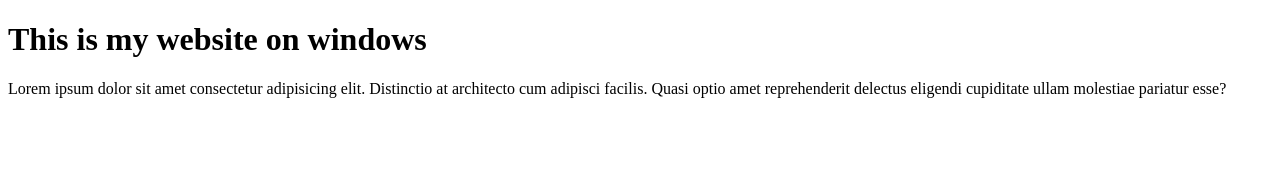
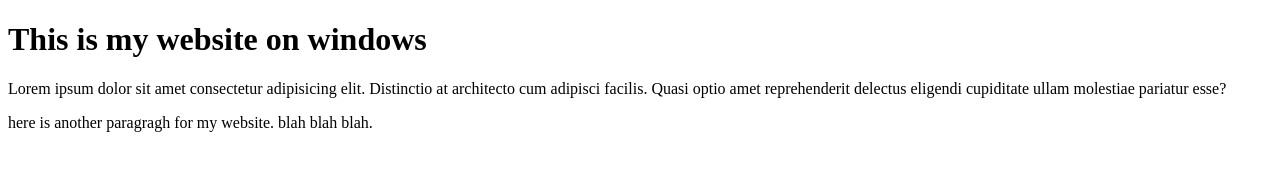
Before and after one commit to Varin208/firstsitewindow, a plain HTML site: page index.html in a window 1280 px wide. Drawn offline with Linux system fonts and the light colour scheme.

Commit message:
added a new paragraph

```diff
--- a/index.html
+++ b/index.html
@@ -7,5 +7,6 @@
 <body>
     <h1>This is my website on windows</h1>
     <p>Lorem ipsum dolor sit amet consectetur adipisicing elit. Distinctio at architecto cum adipisci facilis. Quasi optio amet reprehenderit delectus eligendi cupiditate ullam molestiae pariatur esse?</p>
+    <p>here is another paragragh for my website. blah blah blah.</p>
 </body>
 </html>
```
